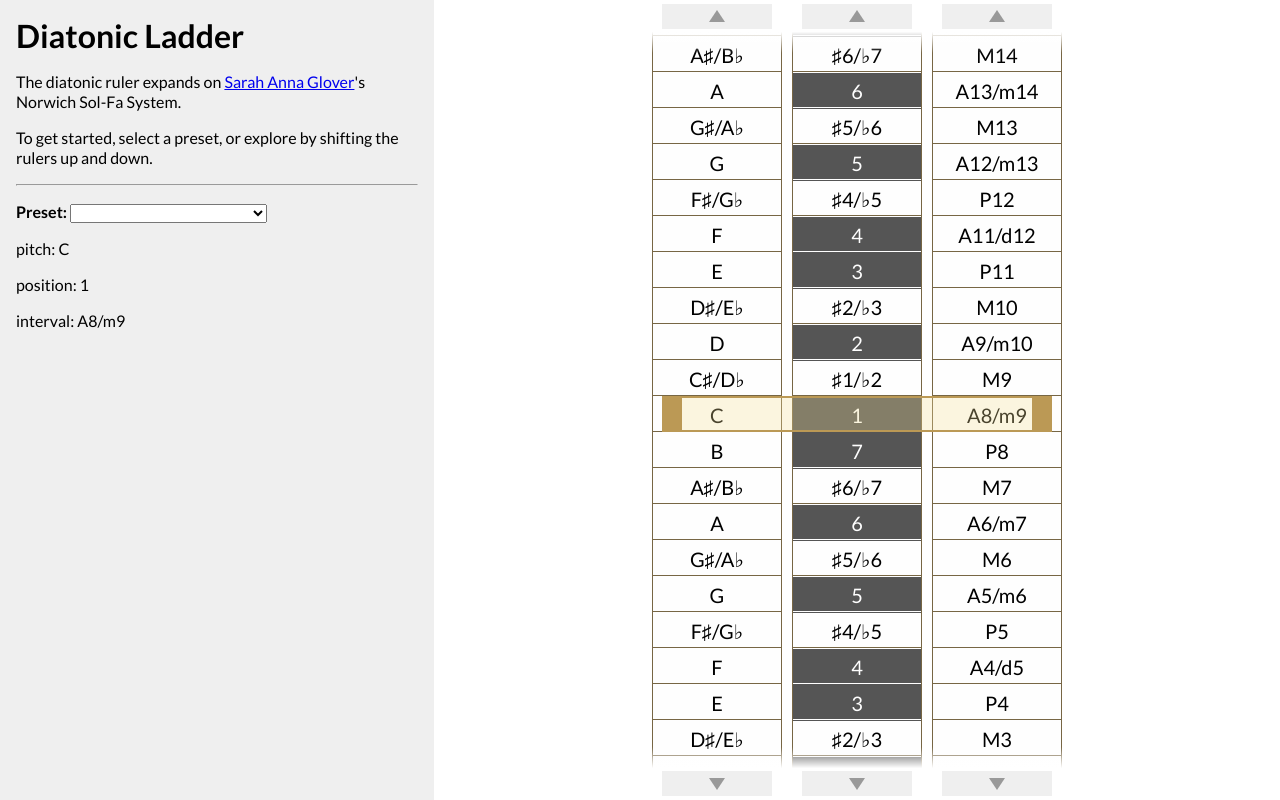
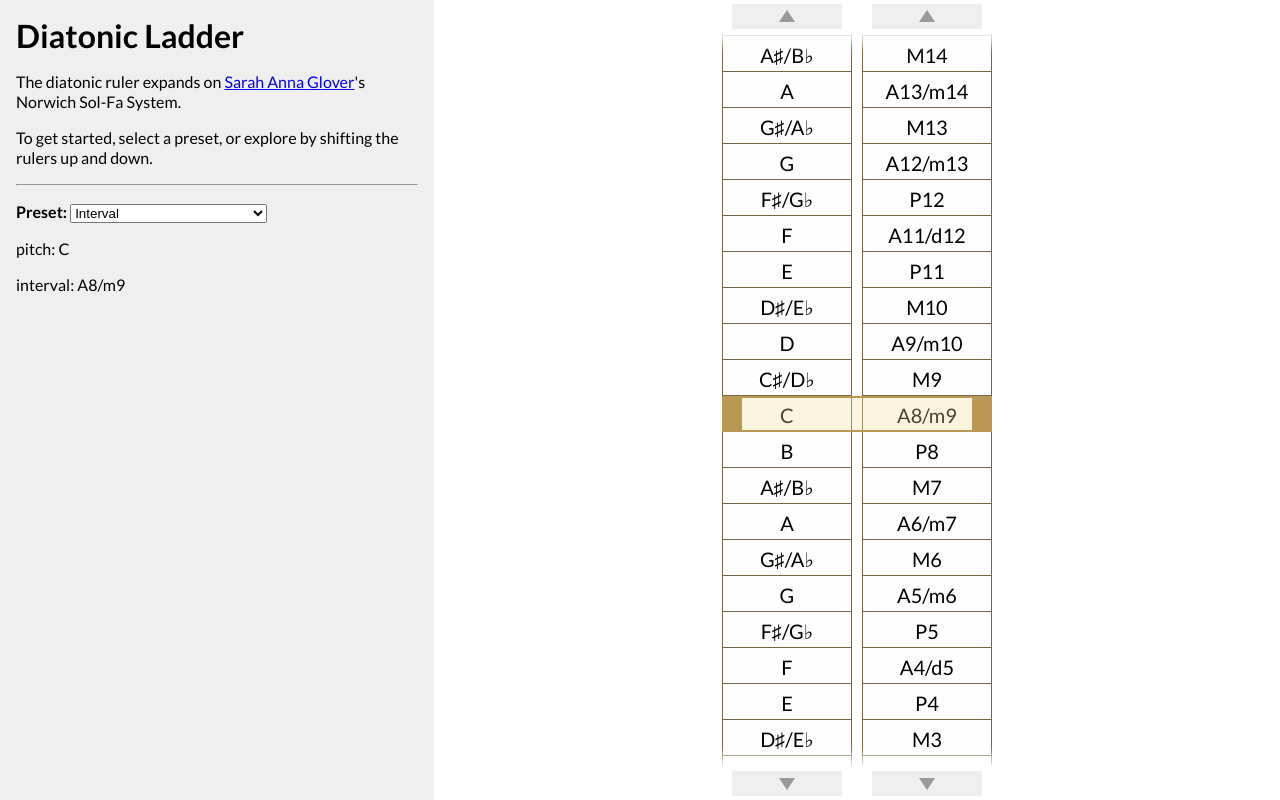
Before and after one commit to katmh/diatonic, a Svelte app: page / in a window 1280 px wide. Built offline with nearby package versions, Linux system fonts and the light colour scheme.

Commit message:
turn `selectedPreset` into store

```diff
--- a/src/components/Dashboard.svelte
+++ b/src/components/Dashboard.svelte
@@ -1,17 +1,24 @@
 <script lang="ts">
-    import { rulers, inWindow } from "../stores.js";
+    import { rulers, inWindow, selectedPreset } from "../stores.js";
     import presets from "../data/presets.js";
     import generateID from "../utils/ID.js";
+    import { onMount } from "svelte";
 
-    let selectedPreset;
-    const handleSelectPreset = async () => {
-        if (!selectedPreset) {
+    onMount(() => {
+        updatePreset();
+    });
+
+    $: presetObject =
+        presets[presets.findIndex((item) => item.name === $selectedPreset)];
+
+    const updatePreset = () => {
+        if (!$selectedPreset) {
             rulers.update(() => ({}));
             return;
         }
         rulers.update(() => {
             let newRulers = {};
-            selectedPreset.rulers.forEach(
+            presetObject.rulers.forEach(
                 (type: string) =>
                     (newRulers[generateID()] = {
                         type,
@@ -47,18 +54,14 @@
     <select
         name="mode"
         id="mode"
-        bind:value={selectedPreset}
-        on:change={handleSelectPreset}
+        bind:value={$selectedPreset}
+        on:change={updatePreset}
     >
         <option value="" />
         {#each presets as preset}
-            <option value={preset}>{preset.label}</option>
+            <option value={preset.name}>{preset.label}</option>
         {/each}
     </select>
-
-    {#if selectedPreset?.component}
-        <svelte:component this={selectedPreset.component} />
-    {/if}
 
     <br />
 
--- a/src/stores.js
+++ b/src/stores.js
@@ -2,23 +2,9 @@ import { writable, derived } from 'svelte/store';
 import allItems from "./data/items.js";
 import generateID from "./utils/ID.js";
 
-export const rulers = writable({
-    [generateID()]: {
-        type: "pitch",
-        position: 0,
-        items: []
-    },
-    [generateID()]: {
-        type: "position",
-        position: 0,
-        items: []
-    },
-    [generateID()]: {
-        type: "interval",
-        position: 0,
-        items: []
-    }
-})
+export const selectedPreset = writable("interval");
+
+export const rulers = writable({})
 
 export const windowPosition = writable(0);
 
```
